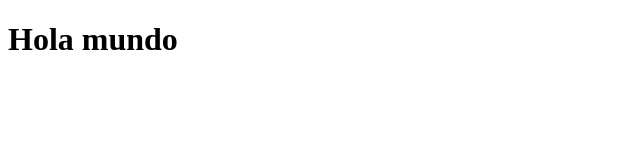
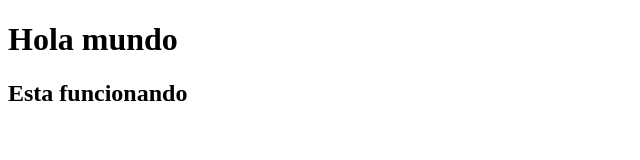
Before and after one commit to martinlopezInacap/gitRemotoInacap, a plain HTML site: page index.html in a window 1280 px wide. Shown: the whole page, without its empty margins (0-640 px from the left). Drawn offline with Linux system fonts and the light colour scheme.

Commit message:
se modifico index

```diff
--- a/index.html
+++ b/index.html
@@ -10,6 +10,7 @@
 
 <h1>Hola mundo</h1>
 
+<h2>Esta funcionando</h2>
 
 </body>
 </html>
```
